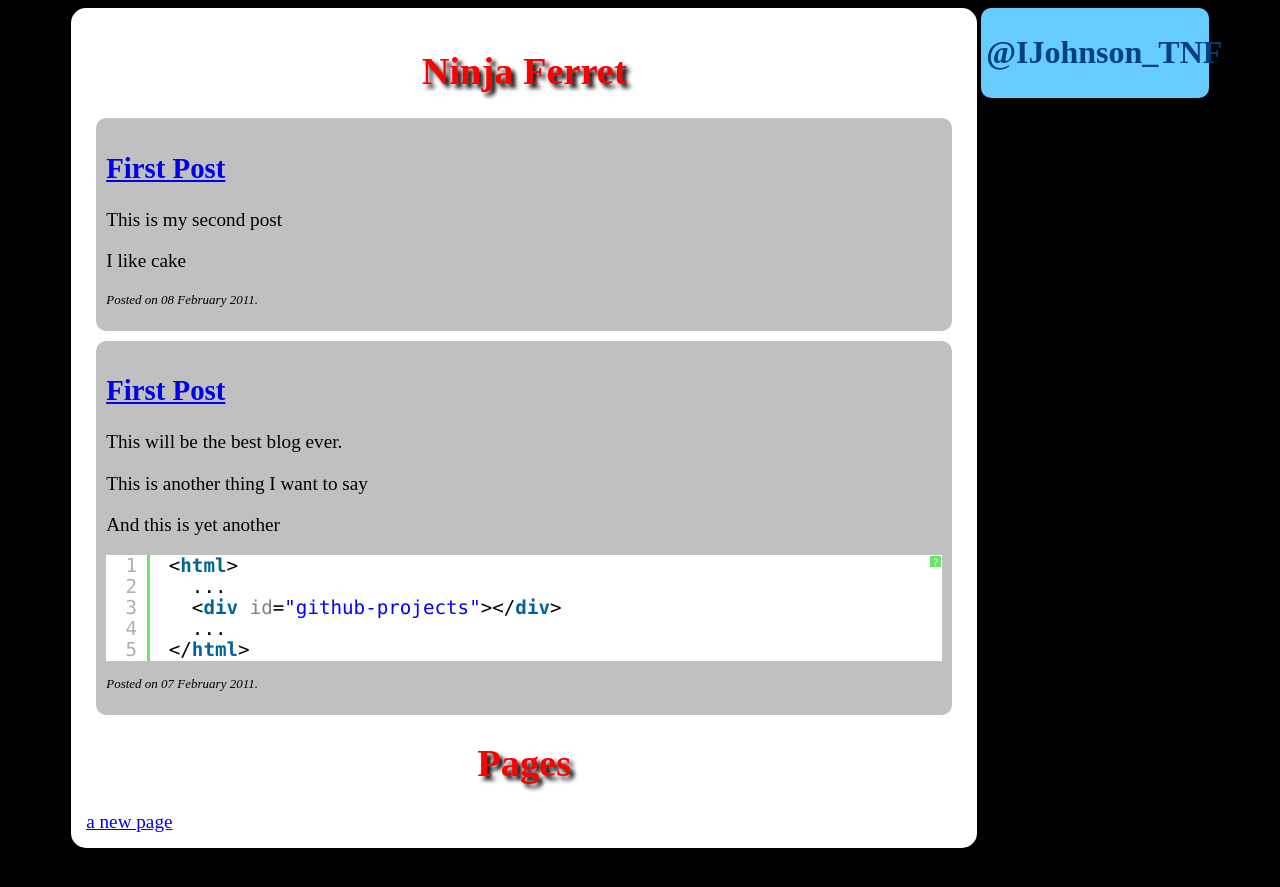
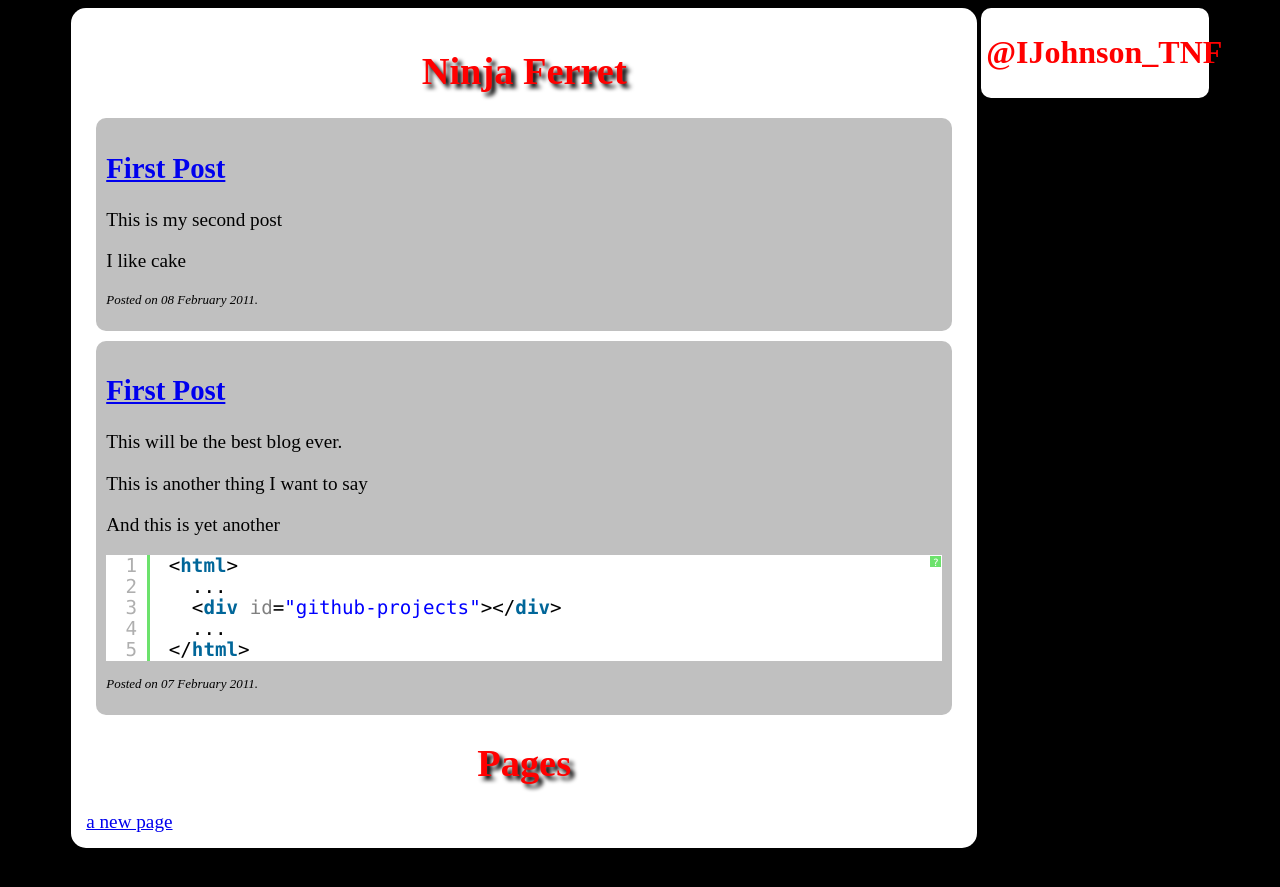
Before and after one commit to ninjaferret/ninjaferret.github.com, a Jekyll site: the page built from index.html, in a window 1280 px wide. Shown: the top 887 px of the page. Built offline with Jekyll 4.4.1, drawn with Linux system fonts in a browser that asks for light colours.

Commit message:
Even more CSS playing 5

```diff
--- a/assets/stylesheets/ninjaferret.css
+++ b/assets/stylesheets/ninjaferret.css
@@ -21,7 +21,7 @@ body {
 	font-size:1em;
 	width: 20%;
 	border-radius: 10px;
-	background-color: #66CCFF;
+	background-color: white;
 	float: right;
 }
 #footer {font-size:0.9em}
--- a/assets/stylesheets/twitter.css
+++ b/assets/stylesheets/twitter.css
@@ -6,8 +6,8 @@
 	display: block;
 	margin: 0 0 15px 0;
 	font: Arial, Sans-Serif;
-	font-size: 1em;
-	 color: #004080;
+	font-size: xx-large;
+	 color: Red;
 	text-decoration: none;
 	text-shadow: none;
 	text-align: left;
```
